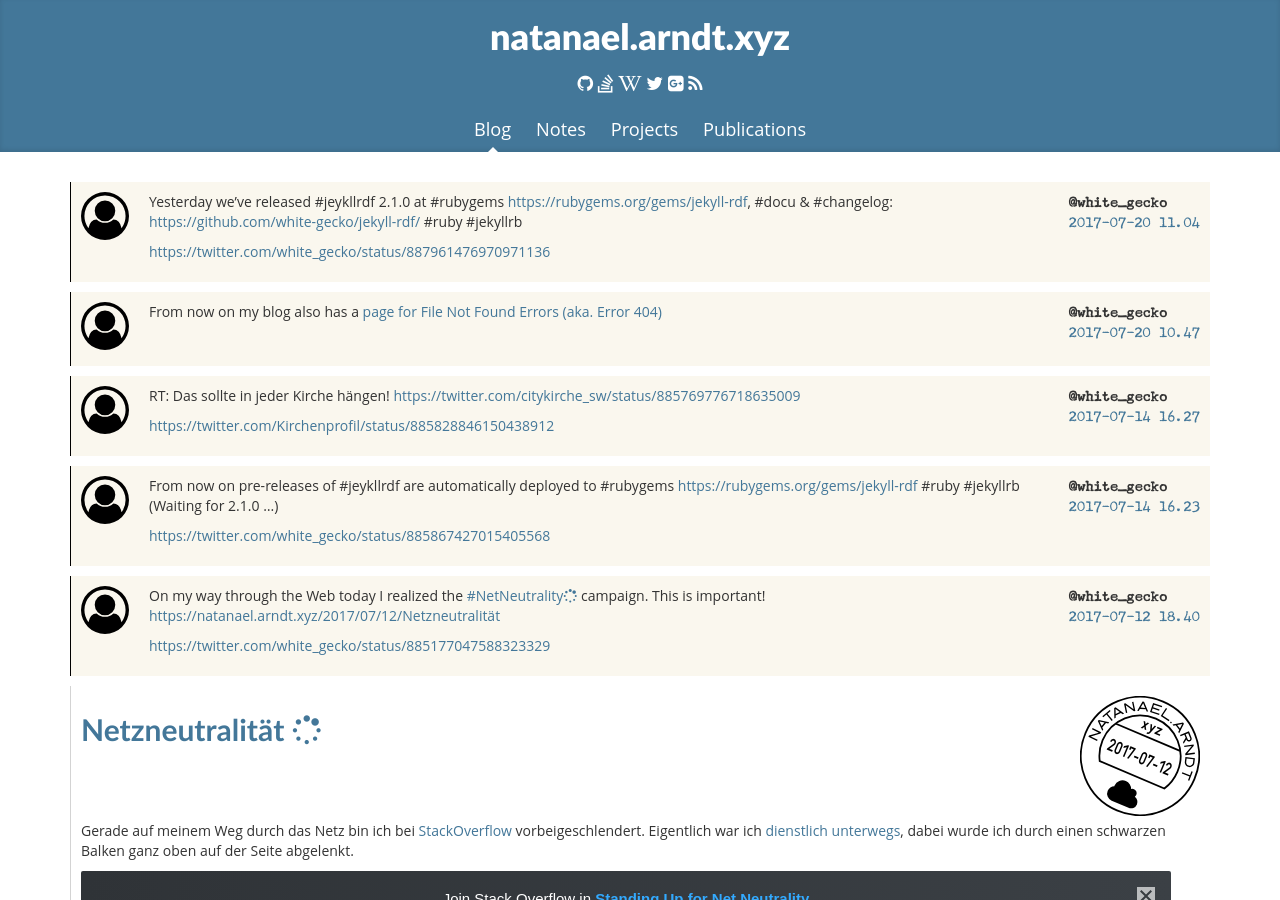
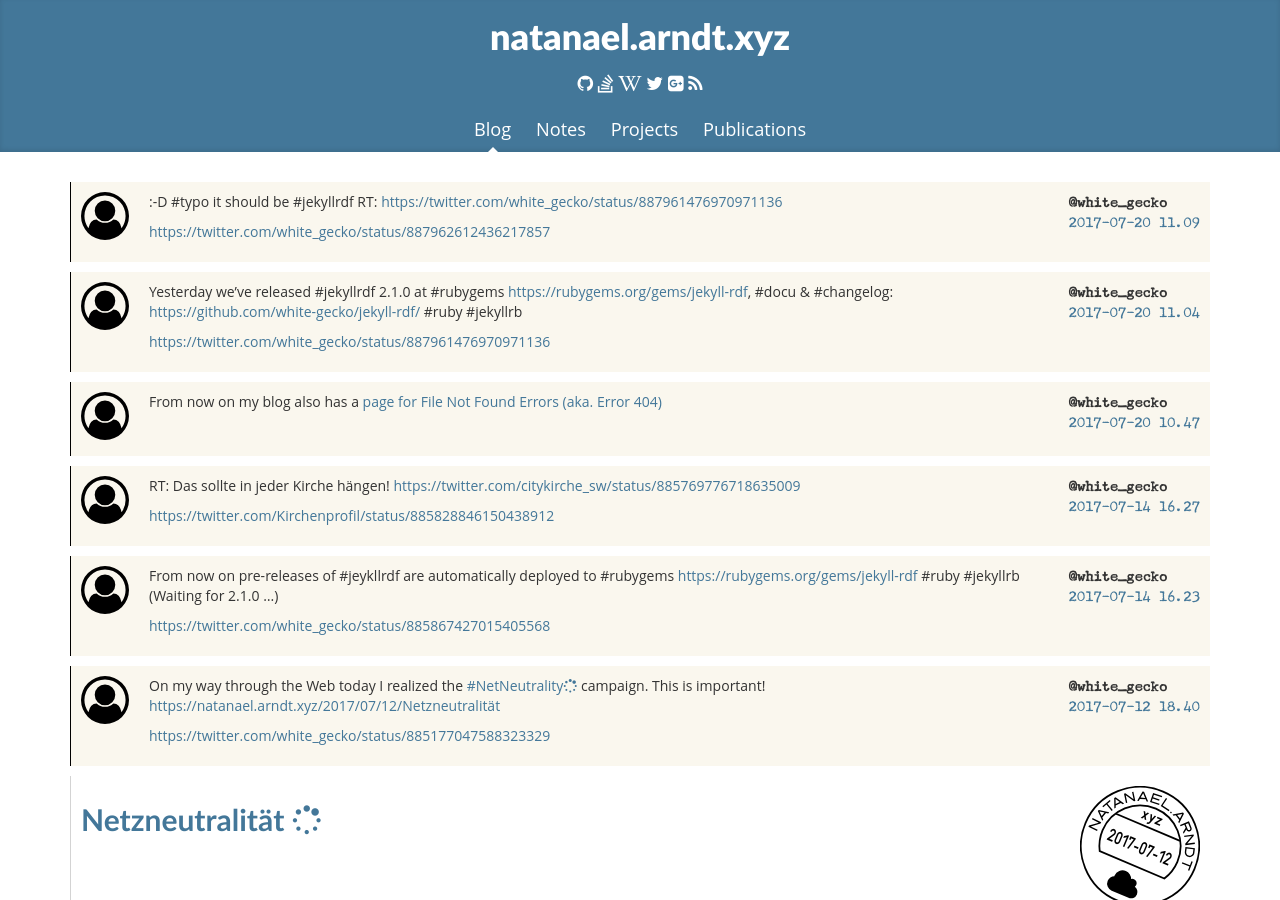
Before and after one commit to white-gecko/natanael.arndt.xyz, a Jekyll site: the page built from index.html, in a window 1280 px wide and 900 px high. Built offline with Jekyll 4.4.1, drawn with Linux system fonts in a browser that asks for light colours.

Commit message:
status twitter typo

```diff
--- a/_posts/2017-07-20-jekyll-rdf-2.1.0.md
+++ b/_posts/2017-07-20-jekyll-rdf-2.1.0.md
@@ -4,6 +4,6 @@ date:   2017-07-20 11:04:00+02:00
 author: white_gecko
 ---
 
-Yesterday we've released #jeykllrdf 2.1.0 at #rubygems [https://rubygems.org/gems/jekyll-rdf](https://rubygems.org/gems/jekyll-rdf), #docu & #changelog: [https://github.com/white-gecko/jekyll-rdf/](https://github.com/white-gecko/jekyll-rdf/) #ruby #jekyllrb
+Yesterday we've released #jekyllrdf 2.1.0 at #rubygems [https://rubygems.org/gems/jekyll-rdf](https://rubygems.org/gems/jekyll-rdf), #docu & #changelog: [https://github.com/white-gecko/jekyll-rdf/](https://github.com/white-gecko/jekyll-rdf/) #ruby #jekyllrb
 
 [https://twitter.com/white_gecko/status/887961476970971136](https://twitter.com/white_gecko/status/887961476970971136)
--- /dev/null
+++ b/_posts/2017-07-20-jekyll-rdf-2.1.0_RT.md
@@ -0,0 +1,10 @@
+---
+layout: status
+date:   2017-07-20 11:09:00+02:00
+author: white_gecko
+---
+
+:-D #typo it should be #jekyllrdf
+RT: [https://twitter.com/white_gecko/status/887961476970971136](https://twitter.com/white_gecko/status/887961476970971136)
+
+[https://twitter.com/white_gecko/status/887962612436217857](https://twitter.com/white_gecko/status/887962612436217857)
```
